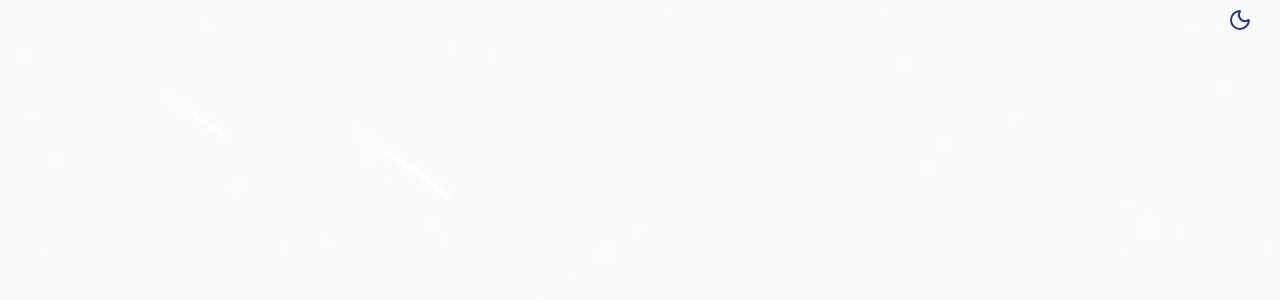
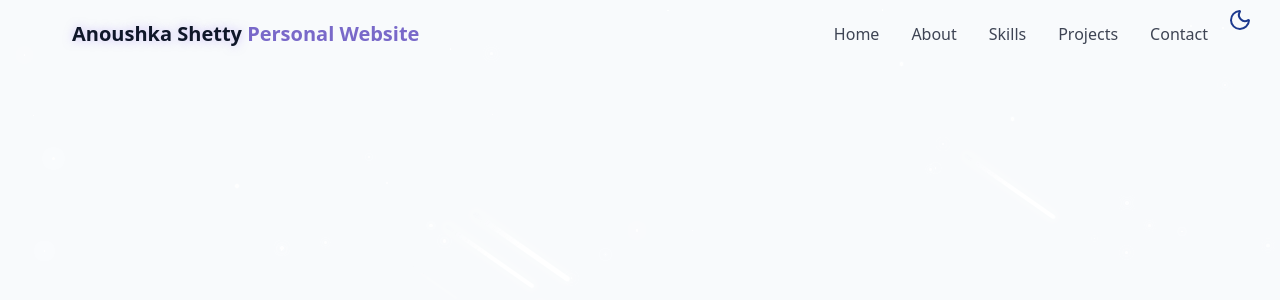
Before and after one commit to Anu48/personal-portfolio, a React (Vite) app in the folder personal-website/: page / in a window 1280 px wide. Shown: the top 300 px of the page. Built offline with nearby package versions, Linux system fonts and the light colour scheme.

Commit message:
Add navbar acc. to tutorial

```diff
--- /dev/null
+++ b/personal-website/src/components/Navbar.jsx
@@ -0,0 +1,63 @@
+import { cn }from "@/lib/utils";
+import { useState, useEffect } from "react";
+import { Menu, X } from "lucide-react";
+
+const navItems = [
+    {name: "Home", href: "#hero"},
+    {name: "About", href: "#about"},
+    {name: "Skills", href: "#skills"},
+    {name: "Projects", href: "#projects"},
+    {name: "Contact", href: "#contact"},
+]
+export const Navbar = () => {
+    const [isScrolled, setIsScrolled] = useState(false);
+    const [isMenuOpen, setIsMenuOpen] = useState(false)
+
+    useEffect(() => {
+        const handleScroll = () => {
+            setIsScrolled(window.screenY > 10)
+        }
+        window.addEventListener("scroll", handleScroll);
+        return () => window.removeEventListener("scroll", handleScroll);
+    }, [])
+
+    return <nav className={cn("fixed w-full z-40 transition-all duration-300", isScrolled ? "py-3 bg-background/80 backdrop-blur-md shadow-xs" : "py-5")}>
+        <div className="container flex items-center justify-between">
+            <a href="#hero" className="text-xl font-bold text-primary flex items-center">
+                <span className="relative z-10">
+                    <span className="text-glow text-foreground"> Anoushka Shetty</span> Personal Website
+                </span>
+            </a>
+        {/* Desktop */}
+        <div className="hidden md:flex space-x-8">
+            {navItems.map((item, key) => (
+                <a key={key} href={item.href}  className="text-foreground/80 hover:text-primary transition-colors duration-300">{item.name}</a>
+            ))}
+        </div>
+
+        {/* Mobile */}
+        <button
+            onClick={() => setIsMenuOpen((prev) => !prev)}
+            className="md:hidden p-2 text-foreground z-50"
+            aria-label={isMenuOpen ? "Close Menu" : "Open Menu"}
+        >
+            {isMenuOpen ? <X size={24} /> : <Menu size={24}/>}
+        </button>
+
+        <div className={cn("fixed inset-0 bg-background/95 backdrop-blur-md z-40 flex flex-col items-center justify-center", "transition-all duration-300 md:hidden", isMenuOpen ? "opacity-100 pointer-events-auto" : "opacity-0 pointer-events-none")}>
+            <div className="flex flex-col space-y-8 text-xl">
+                {navItems.map((item, key) => (
+                    <a
+                        key={key}
+                        href={item.href}
+                        className="text-foreground/80 hover:text-primary transition-colors duration-300"
+                        onClick={() => setIsMenuOpen(false)}
+                    >
+                        {item.name}
+                    </a>
+                ))}
+            </div>
+        </div>
+        </div>
+    </nav>
+}
--- a/personal-website/src/pages/Home.jsx
+++ b/personal-website/src/pages/Home.jsx
@@ -1,5 +1,6 @@
 import { ThemeToggle } from "@/components/ThemeToggle";
 import { StarBackground } from "@/components/StarBackground";
+import { Navbar } from "@/components/Navbar";
 export const Home = () => {
     return <div className="min-h-screen bg-background text-foreground overflow-x-hidden">
         {/* Theme Toggle */}
@@ -9,7 +10,7 @@ export const Home = () => {
         <StarBackground />
 
         {/* Navbar */}
-
+        <Navbar />
         {/* Main Content */}
 
         {/* Footer */}
```
